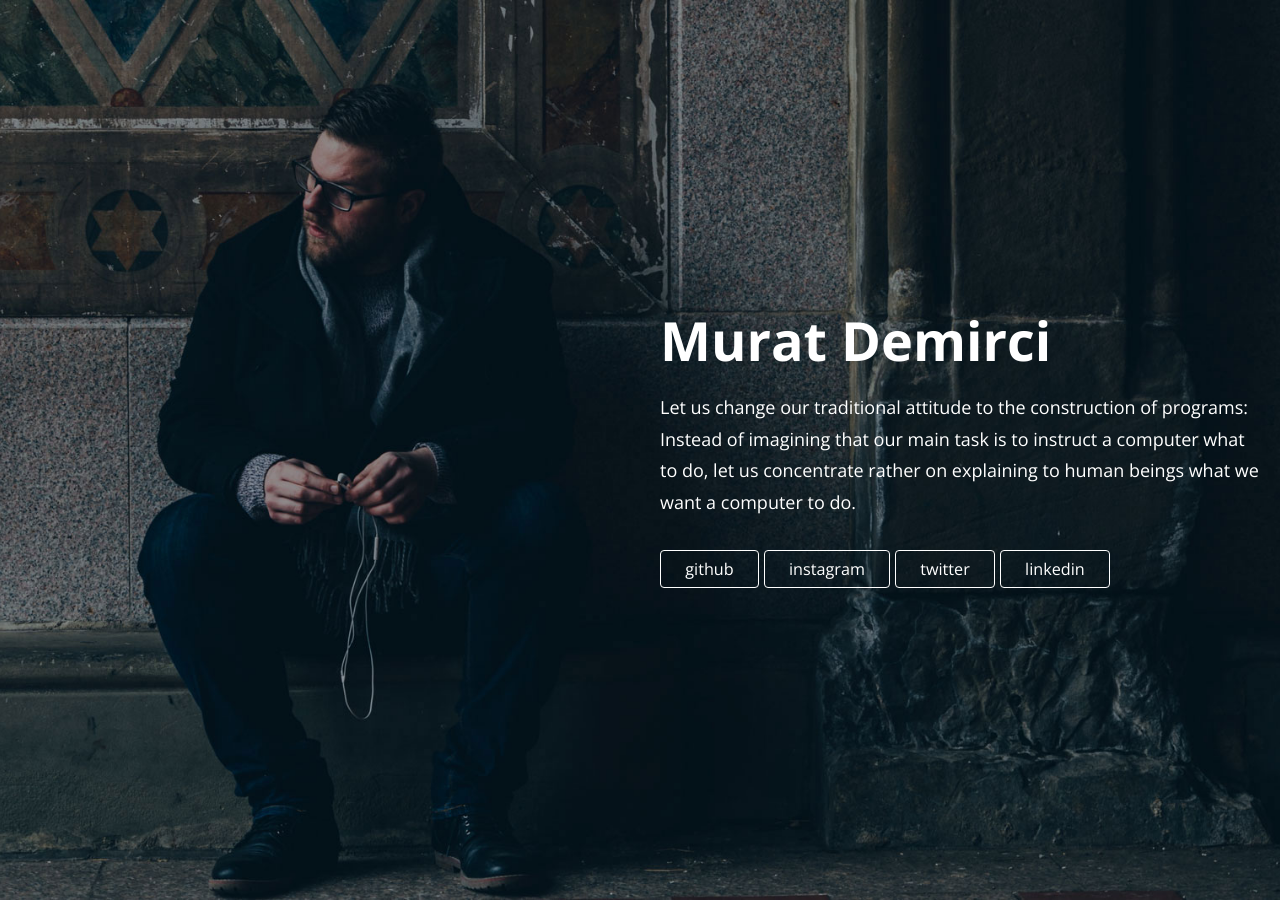
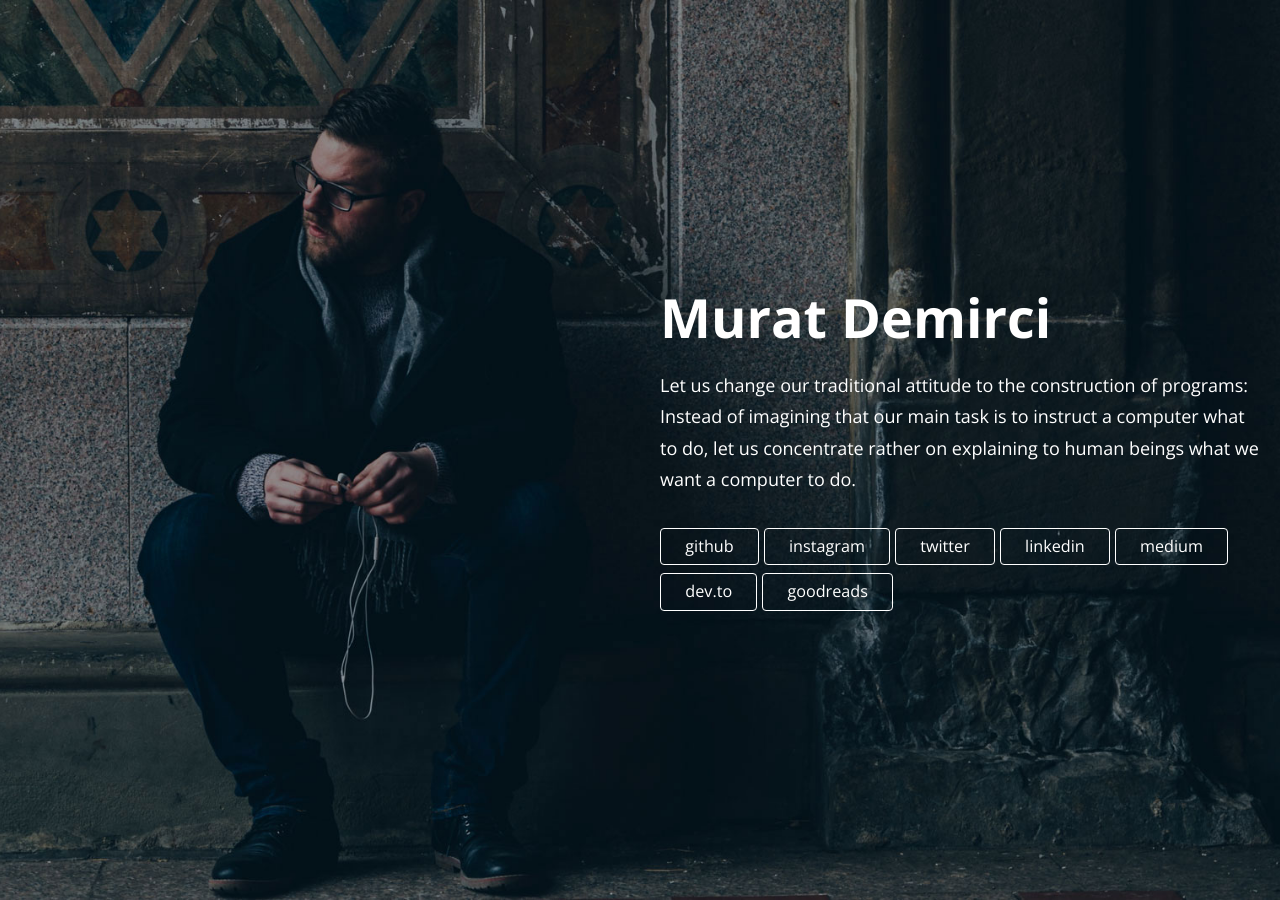
Before and after one commit to muratdemirci/dreadpiratemurat, a Jekyll site: the page built from index.html, in a window 1280 px wide. Built offline with Jekyll 4.4.1, drawn with Linux system fonts in a browser that asks for light colours.

Commit message:
okay then...

```diff
--- a/_config.yml
+++ b/_config.yml
@@ -16,7 +16,13 @@ social:
   - platform: twitter
     url: https://twitter.com/deusmur
   - platform: linkedin
-    url: recursiveself
+    url: https://www.linkedin.com/in/recursiveself
+  - platform: medium
+    url: https://medium.com/@deusmur
+  - platform: dev.to
+    url: https://dev.to/muratdemirci
+  - platform: goodreads
+    url: https://www.goodreads.com/recursiveself
 
 # General settings
 url: https://muratdemirci.github.io
```
